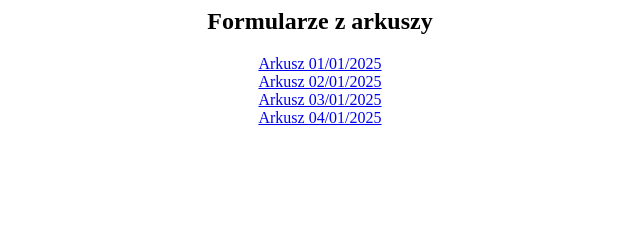
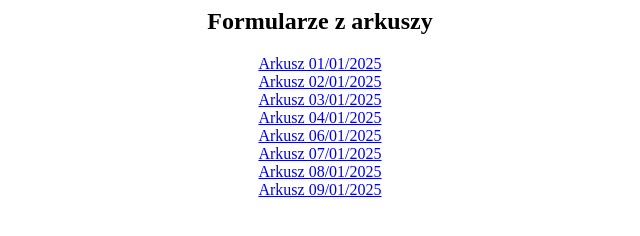
Before and after one commit to szawarapatryk/formularze-arkusze, a plain HTML site: page index.html in a window 1280 px wide. Shown: the whole page, without its empty margins (320-960 px from the left). Drawn offline with Linux system fonts and the light colour scheme.

Commit message:
Update index.html

```diff
--- a/index.html
+++ b/index.html
@@ -19,5 +19,18 @@
         <div>
             <a href="04.html">Arkusz 04/01/2025</a>
         </div>
+        <div>
+            <a href="06.html">Arkusz 06/01/2025</a>
+        </div>
+        <div>
+            <a href="07.html">Arkusz 07/01/2025</a>
+        </div>
+        <div>
+            <a href="08.html">Arkusz 08/01/2025</a>
+        </div>
+        <div>
+            <a href="09.html">Arkusz 09/01/2025</a>
+        </div>
     </body>
+
 </html>
```
